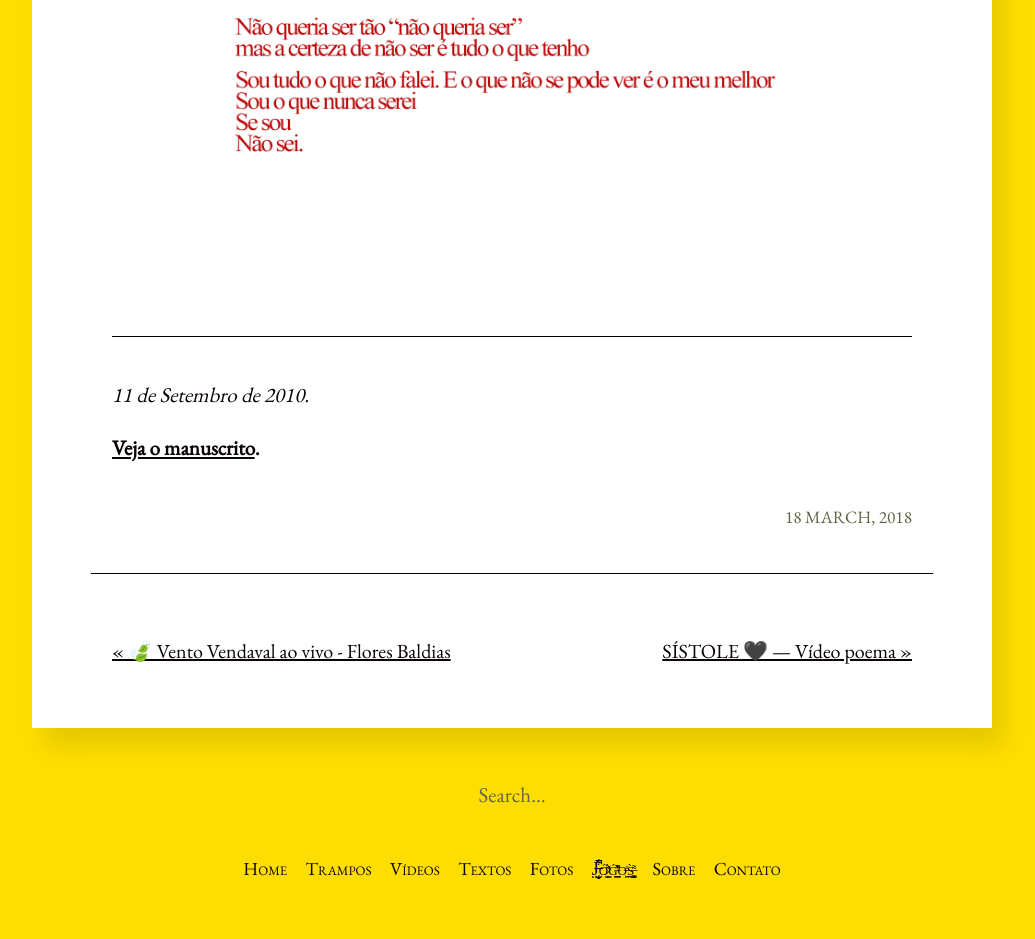
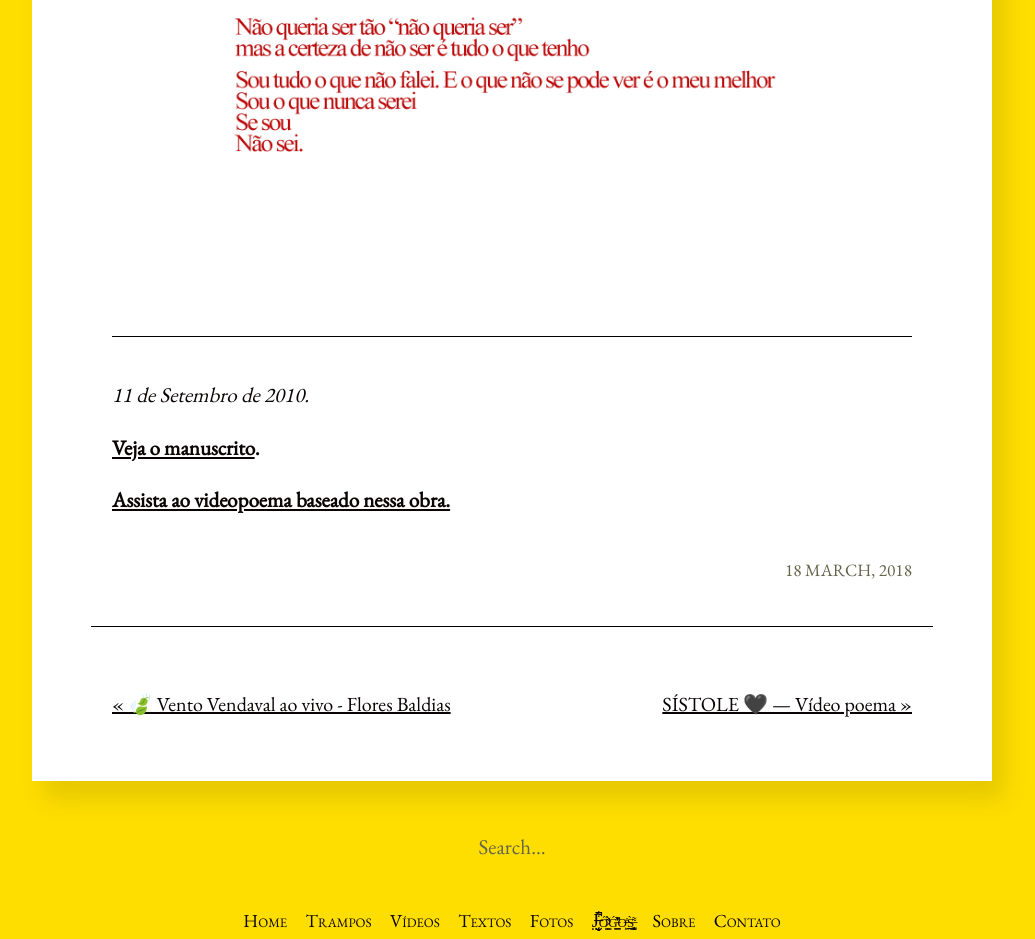
Before and after one commit to tropicaos/laueu, a Jekyll site: the page built from _posts/2020-07-04-sístole-🖤.md, in a window 1280 px wide. Shown: the part 1362-2301 px from the top of the page, without its empty margins (128-1163 px from the left). Built offline with Jekyll 4.4.1, drawn with Linux system fonts in a browser that asks for light colours; comment, search, counter and statistics services are not loaded; before the commit the page ends 2249 px from its top, so only the background shows below that.

Commit message:
Update Blog “2020-07-04-sístole-🖤”

```diff
--- a/_posts/2020-07-04-sístole-🖤.md
+++ b/_posts/2020-07-04-sístole-🖤.md
@@ -16,3 +16,5 @@ permalink: /SISTOLE
 *11 de Setembro de 2010.*
 
 **[Veja o manuscrito](https://68.media.tumblr.com/tumblr_l8lxqi6WNS1qb261lo1_1280.jpg).**
+
+**[Assista ao videopoema baseado nessa obra.](/sistolevideopoema)**
```
